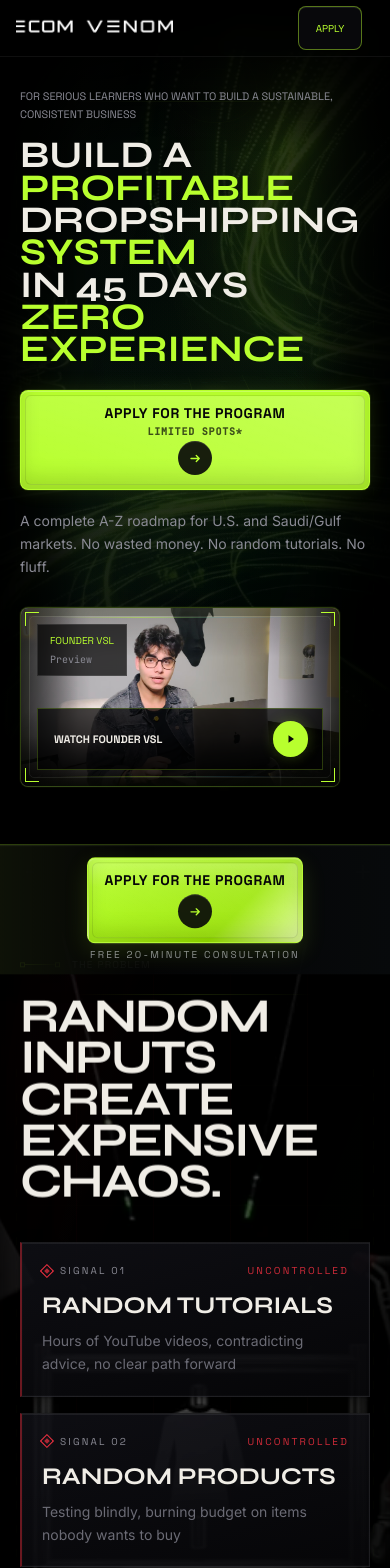
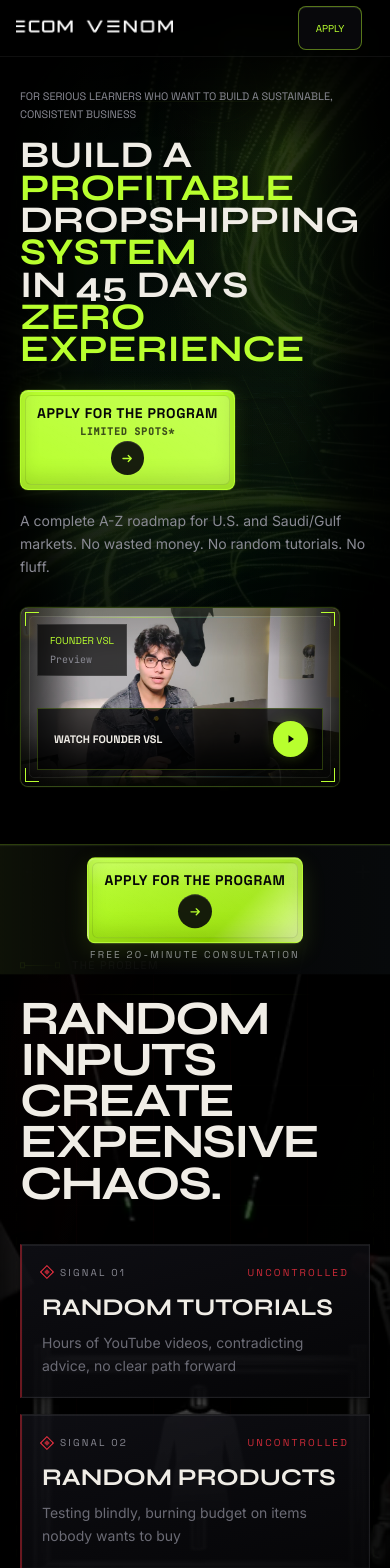
Before and after one commit to DANVERSE01/ECOMVENOM-FUNNEL, a Next.js app: page / in a window 390 px wide. Shown: the top 1568 px of the page. Built offline with nearby package versions, Linux system fonts and the light colour scheme.

Commit message:
feat(motion): advanced scroll reveals and cinematic entrances — Phase 2

```diff
--- a/components/cinematic/SceneEyebrow.tsx
+++ b/components/cinematic/SceneEyebrow.tsx
@@ -1,43 +1,35 @@
 "use client";
 
-import { useRef } from "react";
-import { useGSAP } from "@gsap/react";
-import { gsap } from "@/lib/gsap";
+import { useEffect, useRef } from "react";
 import { scrambleText } from "@/lib/motion";
 import { useReducedMotion } from "@/lib/useReducedMotion";
 import { cn } from "@/lib/cn";
+import { useInViewOnce } from "@/hooks/useInViewOnce";
 
 export function SceneEyebrow({ label, className }: { label: string; className?: string }) {
   const labelRef = useRef<HTMLSpanElement>(null);
   const wrapRef = useRef<HTMLDivElement>(null);
   const reduced = useReducedMotion();
+  const visible = useInViewOnce(wrapRef, { rootMargin: "0px 0px -20% 0px", threshold: 0.2 });
 
-  useGSAP(
-    () => {
-      const el = labelRef.current;
-      const wrap = wrapRef.current;
-      if (!el || !wrap || reduced) return;
-
-      gsap.from(el, {
-        opacity: 0,
-        duration: 0.3,
-        scrollTrigger: {
-          trigger: wrap,
-          start: "top 88%",
-          once: true,
-          onEnter: () => {
-            scrambleText(el, label, { duration: 0.45 });
-          },
-        },
-      });
-    },
-    { scope: wrapRef, dependencies: [label, reduced] },
-  );
+  useEffect(() => {
+    const el = labelRef.current;
+    if (!el || !visible || reduced) return;
+    scrambleText(el, label, { duration: 0.45 });
+  }, [label, reduced, visible]);
 
   return (
-    <div ref={wrapRef} className={cn("scene-eyebrow flex items-center gap-3", className)}>
+    <div
+      ref={wrapRef}
+      className={cn("scene-eyebrow flex items-center gap-3", className)}
+      style={{
+        opacity: visible || reduced ? 1 : 0,
+        transform: visible || reduced ? "translate3d(0,0,0)" : "translate3d(-16px,0,0)",
+        transition: "opacity 300ms ease-out, transform 300ms ease-out",
+      }}
+    >
       <span className="scene-eyebrow__mark" />
-      <span ref={labelRef} className="font-heading text-[10px] uppercase tracking-[0.12em] text-ash">
+      <span ref={labelRef} className="font-heading text-[11px] uppercase tracking-[0.12em] text-ash">
         {label}
       </span>
     </div>
--- a/components/cinematic/ScrollFilmScene.tsx
+++ b/components/cinematic/ScrollFilmScene.tsx
@@ -1,5 +1,10 @@
+"use client";
+
+import { useRef } from "react";
 import { cn } from "@/lib/cn";
 import { MaterialField } from "@/components/cinematic/MaterialField";
+import { useInViewOnce } from "@/hooks/useInViewOnce";
+import { useReducedMotion } from "@/lib/useReducedMotion";
 
 export function ScrollFilmScene({
   id,
@@ -14,11 +19,22 @@ export function ScrollFilmScene({
   className?: string;
   children: React.ReactNode;
 }) {
+  const ref = useRef<HTMLElement | null>(null);
+  const reduced = useReducedMotion();
+  const visible = useInViewOnce(ref, { rootMargin: "0px 0px -12% 0px", threshold: 0.15 });
+
   return (
     <section
+      ref={ref}
       id={id}
       data-scene-title={title}
       className={cn("relative isolate overflow-hidden bg-black text-bone", className)}
+      style={{
+        opacity: visible || reduced ? 1 : 0,
+        transform: visible || reduced ? "translate3d(0,0,0)" : "translate3d(0,20px,0)",
+        transition:
+          "opacity 400ms cubic-bezier(0.16,1,0.3,1), transform 400ms cubic-bezier(0.16,1,0.3,1)",
+      }}
     >
       <MaterialField scene={scene} />
       {children}
--- a/components/sections/beyond.tsx
+++ b/components/sections/beyond.tsx
@@ -1,51 +1,13 @@
 "use client";
 
-import { useRef } from "react";
-import { useGSAP } from "@gsap/react";
 import { Container } from "@/components/ui/container";
 import { Reveal } from "@/components/ui/reveal";
 import { SectionEyebrow } from "@/components/ui/section-eyebrow";
 import { beyond } from "@/lib/content";
-import { gsap, ScrollTrigger } from "@/lib/gsap";
-import { useReducedMotion } from "@/lib/useReducedMotion";
 
 export function Beyond() {
-  const sectionRef = useRef<HTMLElement | null>(null);
-  const reduced = useReducedMotion();
-
-  useGSAP(
-    (ctx) => {
-      const section = sectionRef.current;
-      if (!section) return () => ctx.revert();
-
-      const cards = gsap.utils.toArray<HTMLElement>(".learn-card", section);
-
-      if (reduced) {
-        gsap.set(cards, { opacity: 1, y: 0 });
-        return () => ctx.revert();
-      }
-
-      ScrollTrigger.batch(cards, {
-        onEnter: (elements) => {
-          gsap.from(elements, {
-            opacity: 0,
-            y: 24,
-            duration: 0.6,
-            stagger: 0.06,
-            ease: "power3.out",
-          });
-        },
-        start: "top 88%",
-        once: true,
-      });
-
-      return () => ctx.revert();
-    },
-    { scope: sectionRef, dependencies: [reduced], revertOnUpdate: true },
-  );
-
   return (
-    <section ref={sectionRef} className="py-20 sm:py-28">
+    <section className="py-20 sm:py-28">
       <Container>
         <Reveal className="max-w-3xl">
           <SectionEyebrow>OUR STANDARD</SectionEyebrow>
--- a/components/sections/curriculum.tsx
+++ b/components/sections/curriculum.tsx
@@ -1,51 +1,14 @@
 "use client";
 
-import { useRef } from "react";
-import { useGSAP } from "@gsap/react";
 import { Container } from "@/components/ui/container";
+import { CountUpNumber } from "@/components/ui/count-up";
 import { Reveal } from "@/components/ui/reveal";
 import { SectionEyebrow } from "@/components/ui/section-eyebrow";
 import { curriculum } from "@/lib/content";
-import { gsap, ScrollTrigger } from "@/lib/gsap";
-import { useReducedMotion } from "@/lib/useReducedMotion";
 
 export function Curriculum() {
-  const sectionRef = useRef<HTMLElement | null>(null);
-  const reduced = useReducedMotion();
-
-  useGSAP(
-    (ctx) => {
-      const section = sectionRef.current;
-      if (!section) return () => ctx.revert();
-
-      const cards = gsap.utils.toArray<HTMLElement>(".learn-card", section);
-
-      if (reduced) {
-        gsap.set(cards, { opacity: 1, y: 0 });
-        return () => ctx.revert();
-      }
-
-      ScrollTrigger.batch(cards, {
-        onEnter: (elements) => {
-          gsap.from(elements, {
-            opacity: 0,
-            y: 24,
-            duration: 0.6,
-            stagger: 0.06,
-            ease: "power3.out",
-          });
-        },
-        start: "top 88%",
-        once: true,
-      });
-
-      return () => ctx.revert();
-    },
-    { scope: sectionRef, dependencies: [reduced], revertOnUpdate: true },
-  );
-
   return (
-    <section ref={sectionRef} className="py-20 sm:py-28">
+    <section className="py-20 sm:py-28">
       <Container>
         <Reveal className="max-w-3xl">
           <SectionEyebrow>STEP-BY-STEP</SectionEyebrow>
@@ -62,7 +25,7 @@ export function Curriculum() {
               className="learn-card flex items-center gap-4 rounded-xl border border-white/8 bg-ink-3/40 p-4"
             >
               <div className="font-display text-2xl text-venom w-12 shrink-0">
-                {m.n}
+                <CountUpNumber value={Number(m.n)} pad={2} />
               </div>
               <div className="font-display uppercase text-base tracking-wide text-bone">
                 {m.title}
--- a/components/sections/learn.tsx
+++ b/components/sections/learn.tsx
@@ -1,51 +1,13 @@
 "use client";
 
-import { useRef } from "react";
-import { useGSAP } from "@gsap/react";
 import { Container } from "@/components/ui/container";
 import { Reveal } from "@/components/ui/reveal";
 import { SectionEyebrow } from "@/components/ui/section-eyebrow";
 import { learn } from "@/lib/content";
-import { gsap, ScrollTrigger } from "@/lib/gsap";
-import { useReducedMotion } from "@/lib/useReducedMotion";
 
 export function Learn() {
-  const sectionRef = useRef<HTMLElement | null>(null);
-  const reduced = useReducedMotion();
-
-  useGSAP(
-    (ctx) => {
-      const section = sectionRef.current;
-      if (!section) return () => ctx.revert();
-
-      const cards = gsap.utils.toArray<HTMLElement>(".learn-card", section);
-
-      if (reduced) {
-        gsap.set(cards, { opacity: 1, y: 0 });
-        return () => ctx.revert();
-      }
-
-      ScrollTrigger.batch(cards, {
-        onEnter: (elements) => {
-          gsap.from(elements, {
-            opacity: 0,
-            y: 24,
-            duration: 0.6,
-            stagger: 0.06,
-            ease: "power3.out",
-          });
-        },
-        start: "top 88%",
-        once: true,
-      });
-
-      return () => ctx.revert();
-    },
-    { scope: sectionRef, dependencies: [reduced], revertOnUpdate: true },
-  );
-
   return (
-    <section ref={sectionRef} className="py-20 sm:py-28">
+    <section className="py-20 sm:py-28">
       <Container>
         <Reveal className="max-w-3xl">
           <SectionEyebrow>WHAT YOU GET</SectionEyebrow>
--- a/components/sections/scroll-film/Scene00ColdOpen.tsx
+++ b/components/sections/scroll-film/Scene00ColdOpen.tsx
@@ -29,6 +29,13 @@ const HERO_MEDIA = {
   purpose: "homepage-hero-vsl",
 } as const;
 const HERO_VSL_SESSION_KEY = "ecomvenom.heroVslIntro.seen";
+const HERO_HEADLINE_LINES = [
+  [{ text: "BUILD" }, { text: "A" }],
+  [{ text: "PROFITABLE", className: "text-venom" }, { text: "DROPSHIPPING" }],
+  [{ text: "SYSTEM", className: "text-venom" }],
+  [{ text: "IN" }, { text: "45" }, { text: "DAYS" }],
+  [{ text: "ZERO", className: "text-venom" }, { text: "EXPERIENCE", className: "text-venom" }],
+] as const;
 
 type OverlayPhase = "opening" | "closing";
 type LaunchMode = "auto" | "manual";
@@ -69,20 +76,28 @@ export function Scene00ColdOpen() {
       const vslCard = vslCardRef.current;
       if (!eyebrow || !headline || !support || !vslCard) return;
 
-      const headlineLines = Array.from(
-        headline.querySelectorAll<HTMLElement>("[data-headline-line]"),
+      const headlineWords = Array.from(
+        headline.querySelectorAll<HTMLElement>("[data-hero-word]"),
       );
+      const cta = support.querySelector<HTMLElement>("[data-hero-cta]");
+      const subheadline = support.querySelector<HTMLElement>("[data-hero-sub]");
 
       if (reduced) {
-        gsap.set([eyebrow, support, vslCard, ...headlineLines], { opacity: 1, y: 0, yPercent: 0 });
+        gsap.set([eyebrow, cta, subheadline, vslCard, ...headlineWords], {
+          opacity: 1,
+          y: 0,
+          yPercent: 0,
+          scale: 1,
+        });
         return;
       }
 
       const eyebrowText = eyebrow.textContent ?? "";
 
       gsap.set(eyebrow, { opacity: 0, y: 10 });
-      gsap.set(headlineLines, { yPercent: 110, rotation: 0.6 });
-      gsap.set(support, { opacity: 0, y: 22 });
+      gsap.set(headlineWords, { yPercent: 112, rotation: 0.5 });
+      if (subheadline) gsap.set(subheadline, { opacity: 0, y: 18 });
+      if (cta) gsap.set(cta, { opacity: 0, y: 14, scale: 0.95 });
       gsap.set(vslCard, { opacity: 0, y: 34, scale: 0.96 });
 
       gsap
@@ -94,12 +109,13 @@ export function Scene00ColdOpen() {
           onStart: () => scrambleText(eyebrow, eyebrowText, { duration: 0.55 }),
         }, 0.15)
         .to(
-          headlineLines,
-          { yPercent: 0, rotation: 0, duration: 1.05, stagger: 0.09, ease: "filmDrop" },
+          headlineWords,
+          { yPercent: 0, rotation: 0, duration: 0.78, stagger: 0.055, ease: "filmDrop" },
           0.35,
         )
-        .to(support, { opacity: 1, y: 0, duration: 0.65 }, 0.96)
-        .to(vslCard, { opacity: 1, y: 0, scale: 1, duration: 0.8, ease: "filmDrop" }, 1.02);
+        .to(subheadline, { opacity: 1, y: 0, duration: 0.72 }, 1.55)
+        .to(cta, { opacity: 1, y: 0, scale: 1, duration: 0.62 }, 1.75)
+        .to(vslCard, { opacity: 1, y: 0, scale: 1, duration: 0.8, ease: "filmDrop" }, 1.75);
 
       if (tunnel) {
         gsap.to(tunnel, {
@@ -292,27 +308,31 @@ export function Scene00ColdOpen() {
               ref={headlineRef}
               className="mt-4 max-w-[62rem] font-display text-[2.35rem] uppercase leading-[0.86] tracking-normal text-bone sm:text-[3.05rem] lg:text-[3.05rem] xl:text-[3.75rem] 2xl:text-[4.2rem]"
             >
-              <span data-headline-line className="block overflow-hidden">
-                <span className="block">BUILD A</span>
+              {HERO_HEADLINE_LINES.map((line, lineIndex) => (
+                <span key={lineIndex} data-headline-line className="block overflow-hidden">
+                  <span className="block">
+                    {line.map((word, wordIndex) => (
+                      <span key={`${word.text}-${wordIndex}`}>
+                        <span
+                          data-hero-word
+                          className={`inline-block${"className" in word ? ` ${word.className}` : ""}`}
+                        >
+                          {word.text}
                         </span>
-              <span data-headline-line className="block overflow-hidden">
-                <span className="block"><span className="text-venom">PROFITABLE</span> DROPSHIPPING</span>
+                        {wordIndex < line.length - 1 ? " " : null}
                       </span>
-              <span data-headline-line className="block overflow-hidden text-venom">
-                <span className="block">SYSTEM</span>
+                    ))}
                   </span>
-              <span data-headline-line className="block overflow-hidden">
-                <span className="block">IN 45 DAYS</span>
                 </span>
-              <span data-headline-line className="block overflow-hidden text-venom">
-                <span className="block">ZERO EXPERIENCE</span>
-              </span>
+              ))}
             </h1>
             <div ref={supportRef} className="relative z-30 mt-6 flex max-w-3xl flex-col gap-5 sm:flex-row sm:items-center">
+              <span data-hero-cta className="inline-flex max-w-full">
                 <CtaLink href="/apply" sub={CTA_SUB} className="cinematic-command min-w-[min(100%,16rem)]">
                   {CTA_LABEL}
                 </CtaLink>
-              <p className="max-w-xl text-sm leading-relaxed text-ash sm:text-[13px]">
+              </span>
+              <p data-hero-sub className="max-w-xl text-sm leading-relaxed text-ash sm:text-[13px]">
                 {hero.sub}
               </p>
             </div>
--- /dev/null
+++ b/components/ui/count-up.tsx
@@ -0,0 +1,53 @@
+"use client";
+
+import { useEffect, useRef, useState } from "react";
+import { useInViewOnce } from "@/hooks/useInViewOnce";
+import { useReducedMotion } from "@/lib/useReducedMotion";
+
+function easeOutCubic(t: number) {
+  return 1 - Math.pow(1 - t, 3);
+}
+
+export function CountUpNumber({
+  value,
+  pad = 0,
+  duration = 1200,
+  className,
+}: {
+  value: number;
+  pad?: number;
+  duration?: number;
+  className?: string;
+}) {
+  const ref = useRef<HTMLSpanElement>(null);
+  const inView = useInViewOnce(ref, { rootMargin: "0px 0px -18% 0px", threshold: 0.35 });
+  const reduced = useReducedMotion();
+  const [display, setDisplay] = useState(reduced ? value : 0);
+
+  useEffect(() => {
+    if (!inView) return;
+    if (reduced) {
+      setDisplay(value);
+      return;
+    }
+
+    let frame = 0;
+    const start = performance.now();
+
+    const tick = (now: number) => {
+      const progress = Math.min(1, (now - start) / duration);
+      setDisplay(Math.round(value * easeOutCubic(progress)));
+      if (progress < 1) frame = requestAnimationFrame(tick);
+    };
+
+    frame = requestAnimationFrame(tick);
+
+    return () => cancelAnimationFrame(frame);
+  }, [duration, inView, reduced, value]);
+
+  return (
+    <span ref={ref} className={className}>
+      {String(display).padStart(pad, "0")}
+    </span>
+  );
+}
--- a/components/ui/reveal.tsx
+++ b/components/ui/reveal.tsx
@@ -1,9 +1,13 @@
 "use client";
 
-import { useRef } from "react";
-import { useGSAP } from "@gsap/react";
+import {
+  Children,
+  useRef,
+  type CSSProperties,
+  type ReactNode,
+} from "react";
 import { cn } from "@/lib/cn";
-import { gsap } from "@/lib/gsap";
+import { useInViewOnce } from "@/hooks/useInViewOnce";
 import { useReducedMotion } from "@/lib/useReducedMotion";
 
 export function Reveal({
@@ -11,55 +15,42 @@ export function Reveal({
   className,
   as: Tag = "div",
   delay = 0,
+  stagger = 100,
+  distance = 30,
 }: {
-  children: React.ReactNode;
+  children: ReactNode;
   className?: string;
   as?: keyof JSX.IntrinsicElements;
   delay?: number;
+  stagger?: number;
+  distance?: number;
 }) {
   const ref = useRef<HTMLElement | null>(null);
   const reduced = useReducedMotion();
+  const visible = useInViewOnce(ref, { rootMargin: "0px 0px -18% 0px", threshold: 0.2 });
 
-  useGSAP(
-    (ctx) => {
-      const node = ref.current;
-      if (!node) return () => ctx.revert();
+  const animatedChildren = Children.map(children, (child, index) => {
+    const childDelay = reduced ? 0 : delay + index * stagger;
+    const itemStyle: CSSProperties = {
+      opacity: visible || reduced ? 1 : 0,
+      transform: visible || reduced ? "translate3d(0,0,0)" : `translate3d(0,${distance}px,0)`,
+      transition:
+        "opacity 760ms cubic-bezier(0.16,1,0.3,1), transform 760ms cubic-bezier(0.16,1,0.3,1)",
+      transitionDelay: `${childDelay}ms`,
+    };
 
-      if (reduced) {
-        gsap.set(node, { opacity: 1, y: 0 });
-        return () => ctx.revert();
-      }
-
-      gsap.fromTo(
-        node,
-        { opacity: 0, y: 8 },
-        {
-          opacity: 1,
-          y: 0,
-          duration: 0.55,
-          delay: delay / 1000,
-          ease: "power3.out",
-          scrollTrigger: {
-            trigger: node,
-            start: "top 88%",
-            toggleActions: "play none none none",
-            once: true,
-          },
-        },
-      );
-
-      return () => ctx.revert();
-    },
-    { scope: ref, dependencies: [delay, reduced], revertOnUpdate: true },
-  );
+    return (
+      <div style={itemStyle}>
+        {child}
+      </div>
+    );
+  });
 
   const Component = Tag as any;
+
   return (
-    <Component
-      ref={ref as any}
-      className={cn("reveal", className)}
-    >
-      {children}
+    <Component ref={ref as any} className={cn("reveal", className)}>
+      {animatedChildren}
     </Component>
   );
 }
--- a/components/ui/section-eyebrow.tsx
+++ b/components/ui/section-eyebrow.tsx
@@ -1,4 +1,9 @@
+"use client";
+
+import { useRef } from "react";
 import { cn } from "@/lib/cn";
+import { useInViewOnce } from "@/hooks/useInViewOnce";
+import { useReducedMotion } from "@/lib/useReducedMotion";
 
 export function SectionEyebrow({
   children,
@@ -7,12 +12,22 @@ export function SectionEyebrow({
   children: React.ReactNode;
   className?: string;
 }) {
+  const ref = useRef<HTMLSpanElement | null>(null);
+  const reduced = useReducedMotion();
+  const visible = useInViewOnce(ref, { rootMargin: "0px 0px -20% 0px", threshold: 0.2 });
+
   return (
     <span
+      ref={ref}
       className={cn(
-        "inline-block text-xs sm:text-sm font-semibold tracking-[0.2em] text-venom",
+        "inline-block text-[11px] font-semibold uppercase tracking-[0.12em] text-venom sm:text-xs",
         className,
       )}
+      style={{
+        opacity: visible || reduced ? 1 : 0,
+        transform: visible || reduced ? "translate3d(0,0,0)" : "translate3d(-16px,0,0)",
+        transition: "opacity 300ms ease-out, transform 300ms ease-out",
+      }}
     >
       {children}
     </span>
--- /dev/null
+++ b/hooks/useInViewOnce.ts
@@ -0,0 +1,34 @@
+"use client";
+
+import { useEffect, useState, type RefObject } from "react";
+import { useReducedMotion } from "@/lib/useReducedMotion";
+
+export function useInViewOnce<T extends Element>(
+  ref: RefObject<T>,
+  options: IntersectionObserverInit = { rootMargin: "0px 0px -20% 0px", threshold: 0.2 },
+) {
+  const reduced = useReducedMotion();
+  const [visible, setVisible] = useState(reduced);
+
+  useEffect(() => {
+    const node = ref.current;
+    if (!node || visible) return;
+
+    if (reduced || !("IntersectionObserver" in window)) {
+      setVisible(true);
+      return;
+    }
+
+    const observer = new IntersectionObserver(([entry]) => {
+      if (!entry?.isIntersecting) return;
+      setVisible(true);
+      observer.disconnect();
+    }, options);
+
+    observer.observe(node);
+
+    return () => observer.disconnect();
+  }, [options, reduced, ref, visible]);
+
+  return visible;
+}
```
Also changed, not shown: components/sections/scroll-film/Scene03Roadmap.tsx (+5 -2 lines). Lines whose indentation alone changed are shown as unchanged.
